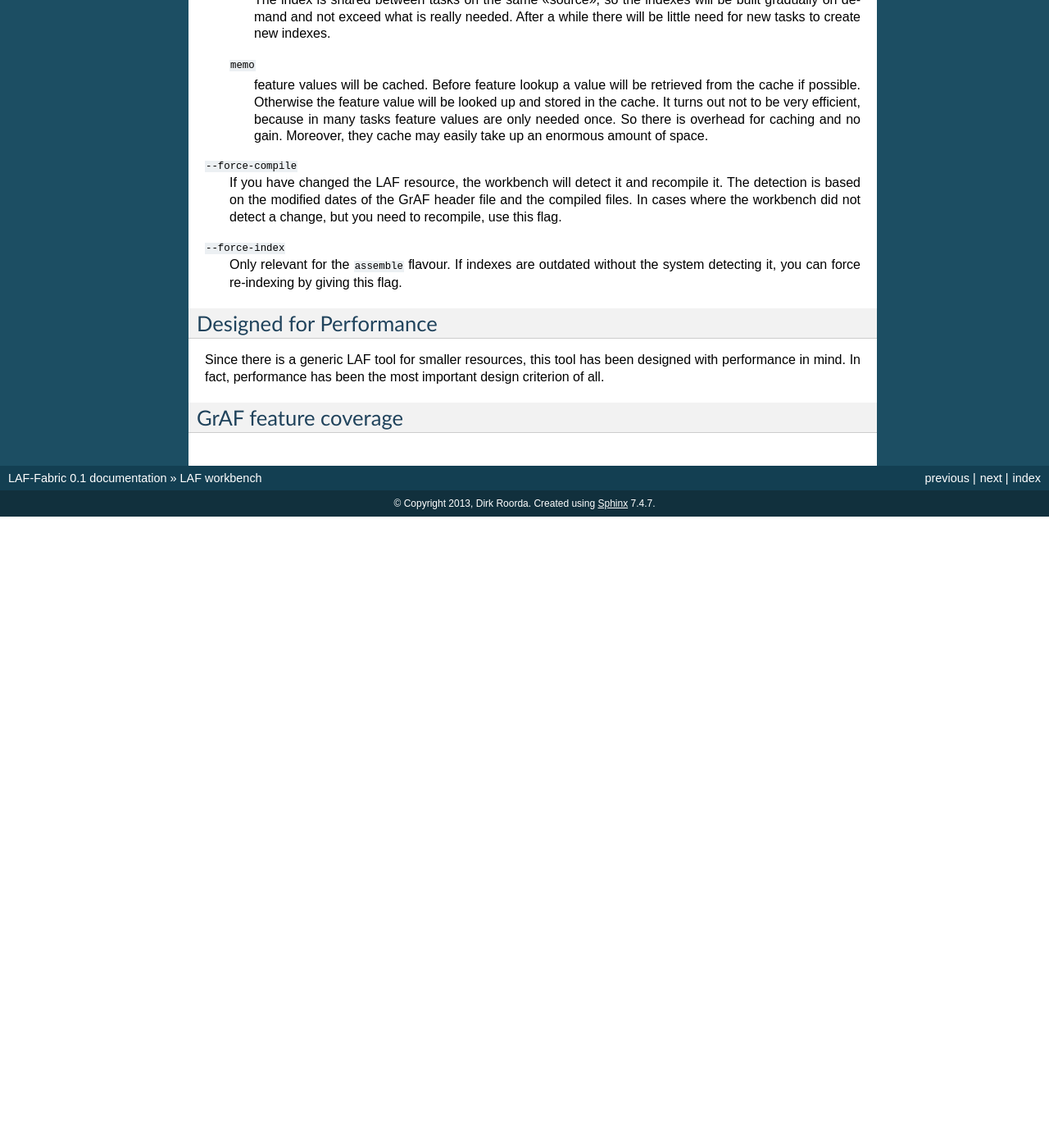
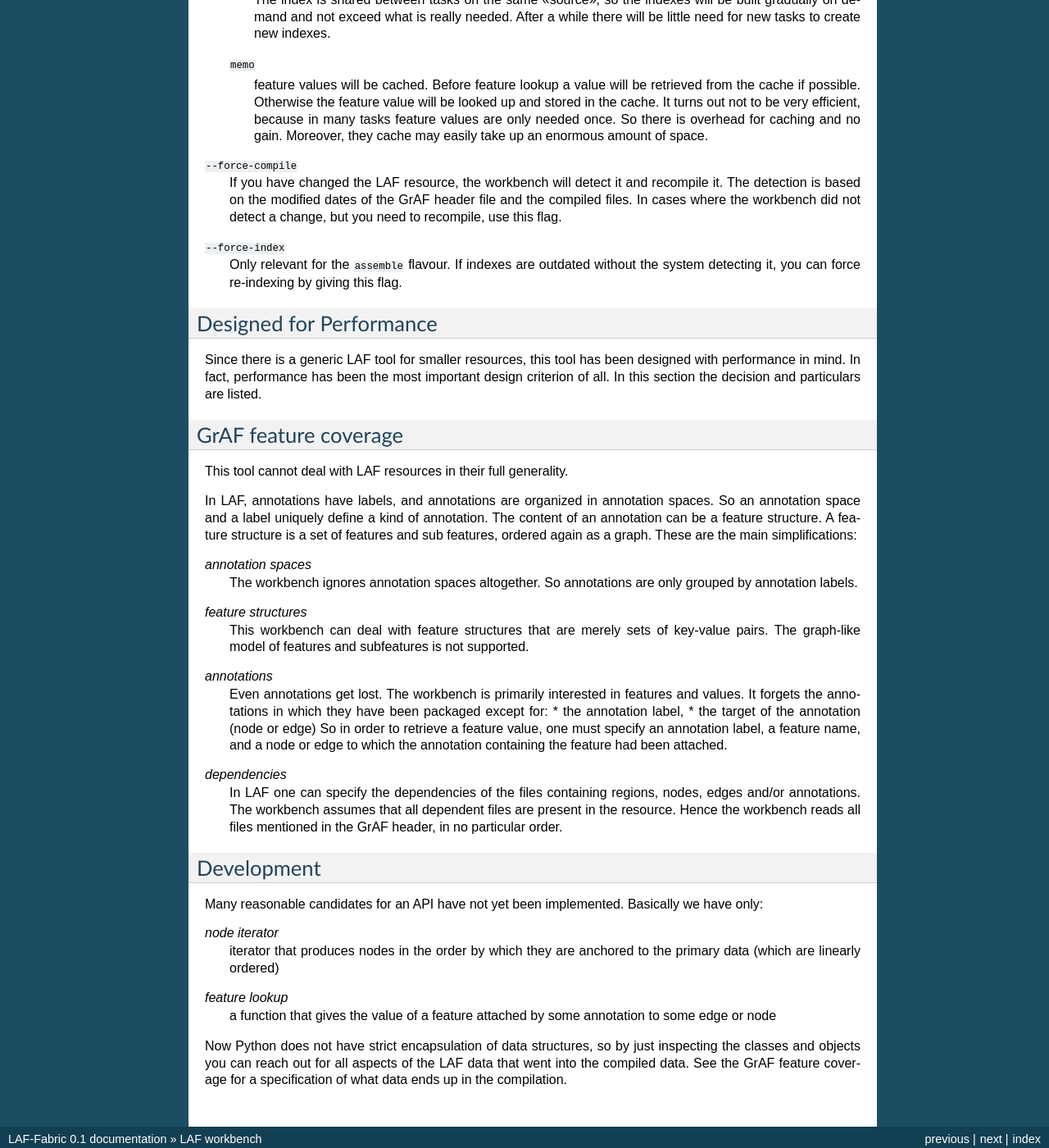
Before and after one commit to dirkroorda/laf-fabric, a Sphinx documentation site: the page built from docs/workbench.rst, in a window 1280 px wide and 1400 px high, scrolled down 2568 px. Shown: the whole window at 82% size. Built offline with Sphinx 7.4.7, drawn with Linux system fonts in a browser that asks for light colours; before the commit the page ends 3198 px from its top, so only the background shows below that; some of the changed text lies outside the part shown.

Commit message:
update docs

```diff
--- a/docs/workbench.rst
+++ b/docs/workbench.rst
@@ -71,7 +71,7 @@ For every single task execution you invoke the workbench by its calling script *
 
 Go to the directory where *laf-fabric.py* resides::
 
-	cd <path_to_dir_of_laf-fabric.py>
+	cd «path_to_dir_of_laf-fabric.py»
 
 Then issue the following command, where ``«string»`` stands for variable text that you should provide, and material within ``[ ]`` is optional::
 
@@ -105,7 +105,39 @@ Explanation
 Designed for Performance
 ------------------------
 Since there is a generic LAF tool for smaller resources, this tool has been designed with performance in mind.
-In fact, performance has been the most important design criterion of all.
+In fact, performance has been the most important design criterion of all. In this section the decision and particulars are listed.
 
 GrAF feature coverage
 ---------------------
+This tool cannot deal with LAF resources in their full generality.
+
+In LAF, annotations have labels, and annotations are organized in annotation spaces. So an annotation space and a label uniquely define a kind of annotation. The content of an annotation can be a feature structure. A feature structure is a set of features and sub features, ordered again as a graph.
+These are the main simplifications:
+
+*annotation spaces*
+	The workbench ignores annotation spaces altogether. So annotations are only grouped by annotation labels.
+
+*feature structures*
+	This workbench can deal with feature structures that are merely sets of key-value pairs. The graph-like model of features and subfeatures is not supported.
+
+*annotations*
+	Even annotations get lost. The workbench is primarily interested in features and values. It forgets the annotations in which they have been packaged except for:
+	* the annotation label,
+	* the target of the annotation (node or edge)
+	So in order to retrieve a feature value, one must specify an annotation label, a feature name, and a node or edge to which the annotation containing the feature had been attached.
+
+*dependencies*
+	In LAF one can specify the dependencies of the files containing regions, nodes, edges and/or annotations. The workbench assumes that all dependent files are present in the resource. Hence the workbench reads all files mentioned in the GrAF header, in no particular order.
+
+
+Development
+-----------
+Many reasonable candidates for an API have not yet been implemented. Basically we have only:
+
+*node iterator*
+	iterator that produces nodes in the order by which they are anchored to the primary data (which are linearly ordered)
+
+*feature lookup*
+	a function that gives the value of a feature attached by some annotation to some edge or node
+
+Now Python does not have strict encapsulation of data structures, so by just inspecting the classes and objects you can reach out for all aspects of the LAF data that went into the compiled data. See the GrAF feature coverage for a specification of what data ends up in the compilation.
```
Also changed, not shown: 1 other file.
